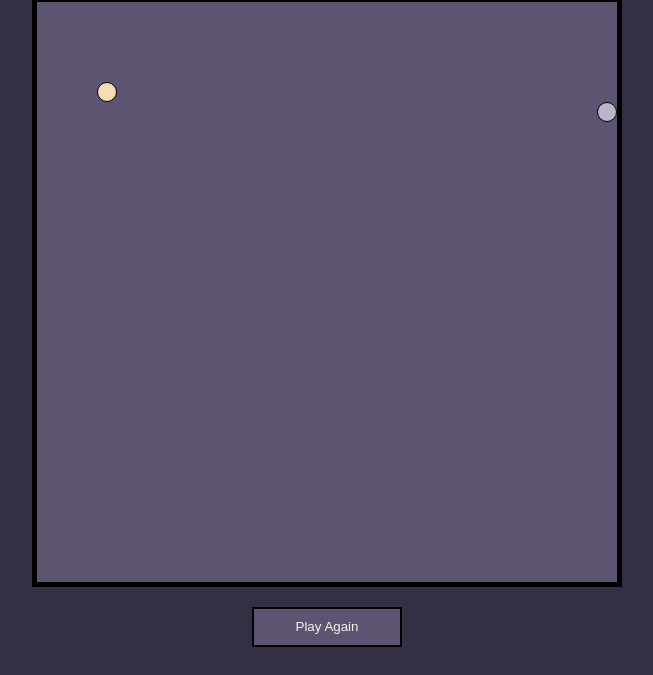
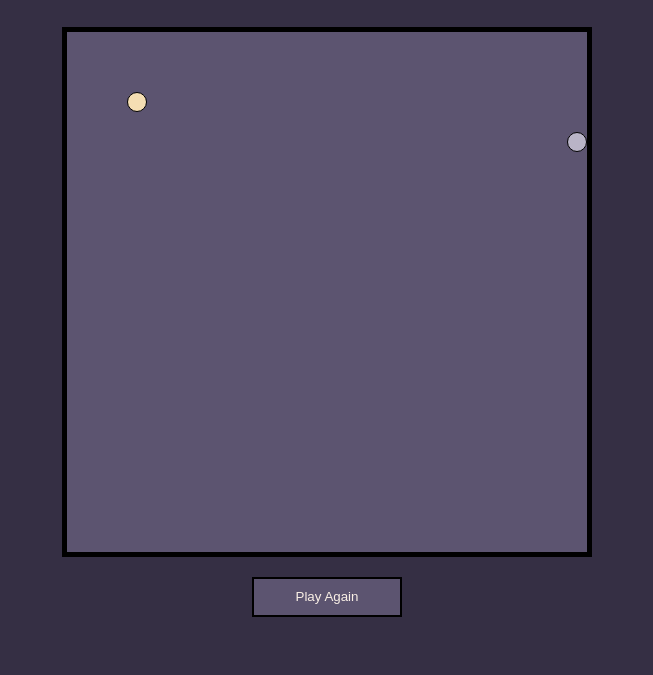
Before and after one commit to KaifHalak/SnakesAndApples-JS, a plain HTML site: page index.html in a window 1280 px wide. Shown: the part 125-800 px from the top of the page, without its empty margins (313-966 px from the left). Drawn offline with Linux system fonts and the light colour scheme.

Commit message:
minor change

```diff
--- a/style.css
+++ b/style.css
@@ -6,7 +6,7 @@
     padding: 0px;
 
     /* BOARD */
-    --board-size: 580px;
+    --board-size: 520px;
     --board-border: 5px;
     --board-width: calc(var(--board-size) + var(--board-border) * 2);
     --board-height: calc(var(--board-size) + var(--board-border) * 2);
```
